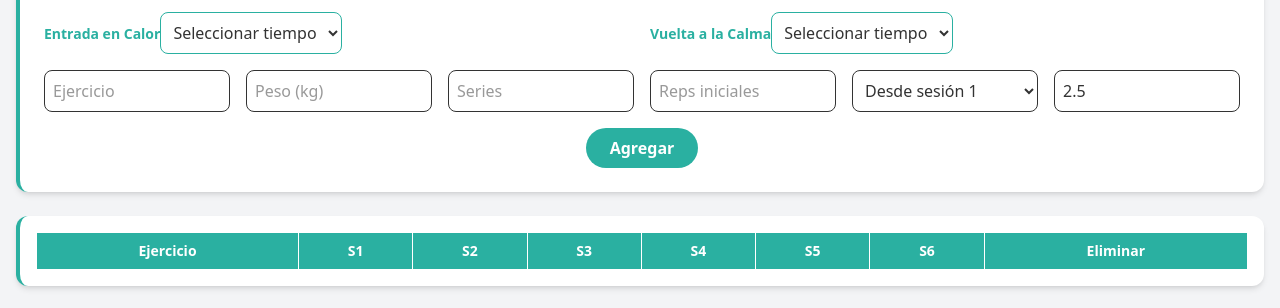
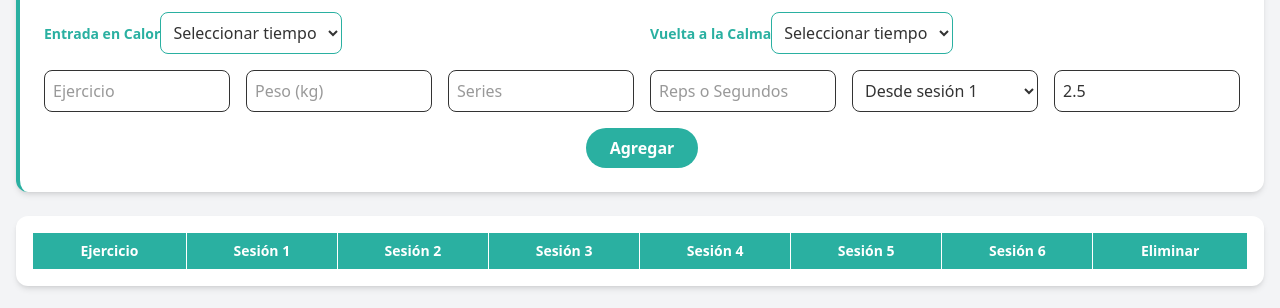
Before and after one commit to CosmeNicolas/PlanillasCEMD, a React (Vite) app: page / in a window 1280 px wide. Shown: the part 378-686 px from the top of the page. Built offline with nearby package versions, Linux system fonts and the light colour scheme.

Commit message:
agregue la logica para las sesiones de 6 o 12

```diff
--- a/src/components/FormulariosEjercicios.jsx
+++ b/src/components/FormulariosEjercicios.jsx
@@ -15,6 +15,7 @@ const FormularioEjercicio = ({ onAgregar, cantidadSesiones, agregarFilaFija }) =
   const manejarEnvio = (e) => {
     e.preventDefault();
     const isPlancha = nombre.toLowerCase().includes('plancha');
+
     if (!nombre || !series || (!peso && !isPlancha) || !repsIniciales) {
       alert('Faltan datos');
       return;
@@ -22,6 +23,7 @@ const FormularioEjercicio = ({ onAgregar, cantidadSesiones, agregarFilaFija }) =
 
     const sesiones = Array(cantidadSesiones).fill('');
     const s = parseInt(series);
+    const incremento = parseFloat(incrementoPeso || 2.5);
 
     if (isPlancha) {
       let seg = parseInt(repsIniciales);
@@ -32,10 +34,11 @@ const FormularioEjercicio = ({ onAgregar, cantidadSesiones, agregarFilaFija }) =
     } else {
       let p = parseFloat(peso);
       let r = parseInt(repsIniciales);
+
       for (let i = inicioEnSesion - 1; i < cantidadSesiones; i++) {
         sesiones[i] = `${p}kg ${s}x${r}`;
         if (r >= 10 && i < cantidadSesiones - 1) {
-          p += parseFloat(incrementoPeso);
+          p += incremento;
           r = parseInt(repsIniciales);
         } else {
           r += 2;
@@ -48,13 +51,14 @@ const FormularioEjercicio = ({ onAgregar, cantidadSesiones, agregarFilaFija }) =
     onAgregar((prev) => {
       const copia = [...prev];
       const ultima = copia[copia.length - 1];
+
       if (ultima && inicioEnSesion > 1) {
         for (let i = inicioEnSesion - 1; i < cantidadSesiones; i++) {
           ultima.sesiones[i] = sesiones[i];
         }
-        ultima.ejercicio += ` / ${nombre}`;
         return copia;
       }
+
       return [...prev, nuevaFila];
     });
 
@@ -69,14 +73,17 @@ const FormularioEjercicio = ({ onAgregar, cantidadSesiones, agregarFilaFija }) =
   const agregarFija = (tipo, valor) => {
     agregarFilaFija({
       ejercicio: tipo,
-      sesiones: Array(cantidadSesiones).fill(`${valor} min`),
+      sesiones: Array(cantidadSesiones).fill(`${valor} min`)
     });
   };
 
   return (
     <div className="p-6 rounded-xl bg-white dark:bg-[#1f1f1f] shadow-md mb-6 border-l-4 border-[#2AB0A1]">
-      <h3 className="text-lg font-semibold text-center text-[#2AB0A1] mb-4 dark:text-white">Cargar nuevo ejercicio</h3>
+      <h3 className="text-lg font-semibold text-center text-[#2AB0A1] mb-4 dark:text-white">
+        Cargar nuevo ejercicio
+      </h3>
 
+      {/* Entrada en Calor / Vuelta a la Calma */}
       <div className="grid grid-cols-1 md:grid-cols-2 gap-4 mb-4">
         <div>
           <label className="text-sm font-semibold text-[#2AB0A1] dark:text-white">Entrada en Calor</label>
@@ -117,40 +124,41 @@ const FormularioEjercicio = ({ onAgregar, cantidadSesiones, agregarFilaFija }) =
         </div>
       </div>
 
+      {/* Formulario progresión */}
       <form onSubmit={manejarEnvio} className="grid grid-cols-1 md:grid-cols-6 gap-4">
         <input
           type="text"
           list="ejercicios"
-          placeholder="Ejercicio"
-          className="p-2 border rounded-lg bg-white dark:bg-gray-800 text-[#333] dark:text-white"
           value={nombre}
           onChange={(e) => setNombre(e.target.value)}
           required
+          placeholder="Ejercicio"
+          className="p-2 border rounded-lg bg-white dark:bg-gray-800 text-[#333] dark:text-white"
         />
         {!nombre.toLowerCase().includes('plancha') && (
           <input
             type="number"
+            value={peso}
+            onChange={(e) => setPeso(e.target.value)}
             placeholder="Peso (kg)"
             className="p-2 border rounded-lg bg-white dark:bg-gray-800 text-[#333] dark:text-white"
-            value={peso}
-            onChange={(e) => setPeso(e.target.value)}
             required
           />
         )}
         <input
           type="number"
+          value={series}
+          onChange={(e) => setSeries(e.target.value)}
           placeholder="Series"
           className="p-2 border rounded-lg bg-white dark:bg-gray-800 text-[#333] dark:text-white"
-          value={series}
-          onChange={(e) => setSeries(e.target.value)}
           required
         />
         <input
           type="number"
-          placeholder={nombre.toLowerCase().includes('plancha') ? "Segundos" : "Reps iniciales"}
-          className="p-2 border rounded-lg bg-white dark:bg-gray-800 text-[#333] dark:text-white"
           value={repsIniciales}
           onChange={(e) => setRepsIniciales(e.target.value)}
+          placeholder="Reps o Segundos"
+          className="p-2 border rounded-lg bg-white dark:bg-gray-800 text-[#333] dark:text-white"
           required
         />
         <select
@@ -165,19 +173,17 @@ const FormularioEjercicio = ({ onAgregar, cantidadSesiones, agregarFilaFija }) =
         {!nombre.toLowerCase().includes('plancha') && (
           <input
             type="number"
-            placeholder="Incremento peso"
-            step="0.5"
-            min="0.5"
-            className="p-2 border rounded-lg bg-white dark:bg-gray-800 text-[#333] dark:text-white"
             value={incrementoPeso}
             onChange={(e) => setIncrementoPeso(e.target.value)}
+            placeholder="Incremento peso"
+            className="p-2 border rounded-lg bg-white dark:bg-gray-800 text-[#333] dark:text-white"
           />
         )}
 
         <div className="md:col-span-6 flex justify-center">
           <button
             type="submit"
-            className="bg-[#2AB0A1] hover:bg-[#218C85] text-white font-semibold px-6 py-2 rounded-full"
+            className="bg-[#2AB0A1] hover:bg-[#218C85] text-white px-6 py-2 rounded-full font-semibold"
           >
             Agregar
           </button>
@@ -185,7 +191,9 @@ const FormularioEjercicio = ({ onAgregar, cantidadSesiones, agregarFilaFija }) =
       </form>
 
       <datalist id="ejercicios">
-        {ejerciciosPredefinidos.map((e, i) => <option key={i} value={e} />)}
+        {ejerciciosPredefinidos.map((e, i) => (
+          <option key={i} value={e} />
+        ))}
       </datalist>
     </div>
   );
--- a/src/components/TablaEjercicios.jsx
+++ b/src/components/TablaEjercicios.jsx
@@ -17,10 +17,14 @@ const TablaEjercicios = ({ ejercicios, setEjercicios, cantidadSesiones }) => {
     setEjercicios(nuevaLista);
   };
 
-  const headers = ["Ejercicio", ...Array.from({ length: cantidadSesiones }, (_, i) => `S${i + 1}`), "Eliminar"];
+  const headers = [
+    'Ejercicio',
+    ...Array.from({ length: cantidadSesiones }, (_, i) => `Sesión ${i + 1}`),
+    'Eliminar',
+  ];
 
   return (
-    <div className="overflow-x-auto bg-white dark:bg-[#1f1f1f] p-4 rounded-xl shadow-md mb-6 border-l-4 border-[#2AB0A1]">
+    <div className="overflow-x-auto bg-white dark:bg-[#1f1f1f] p-4 rounded-xl shadow-md mb-6">
       <table className="w-full text-sm text-center border-collapse">
         <thead>
           <tr className="bg-[#2AB0A1] text-white text-xs md:text-sm">
@@ -31,21 +35,21 @@ const TablaEjercicios = ({ ejercicios, setEjercicios, cantidadSesiones }) => {
         </thead>
         <tbody>
           {ejercicios.map((fila, i) => (
-            <tr key={i} className={i % 2 === 0 ? "bg-gray-50 dark:bg-[#2c2c2c]" : "dark:bg-[#1f1f1f]"}>
+            <tr key={i} className={i % 2 === 0 ? 'bg-gray-50 dark:bg-[#2c2c2c]' : 'dark:bg-[#1f1f1f]'}>
               <td className="border p-1">
                 <input
+                  type="text"
                   className="w-full bg-transparent text-center text-[#333] dark:text-white font-semibold focus:outline-none"
-                  type="text"
                   value={fila.ejercicio}
                   onChange={(e) => actualizarCelda(i, 0, e.target.value)}
                 />
               </td>
-              {fila.sesiones.slice(0, cantidadSesiones).map((s, j) => (
+              {Array.from({ length: cantidadSesiones }, (_, j) => (
                 <td key={j} className="border p-1">
                   <input
                     type="text"
                     className="w-full bg-transparent text-center text-[#333] dark:text-white font-semibold focus:outline-none"
-                    value={s}
+                    value={fila.sesiones[j] || ''}
                     onChange={(e) => actualizarCelda(i, j + 1, e.target.value)}
                   />
                 </td>
```
